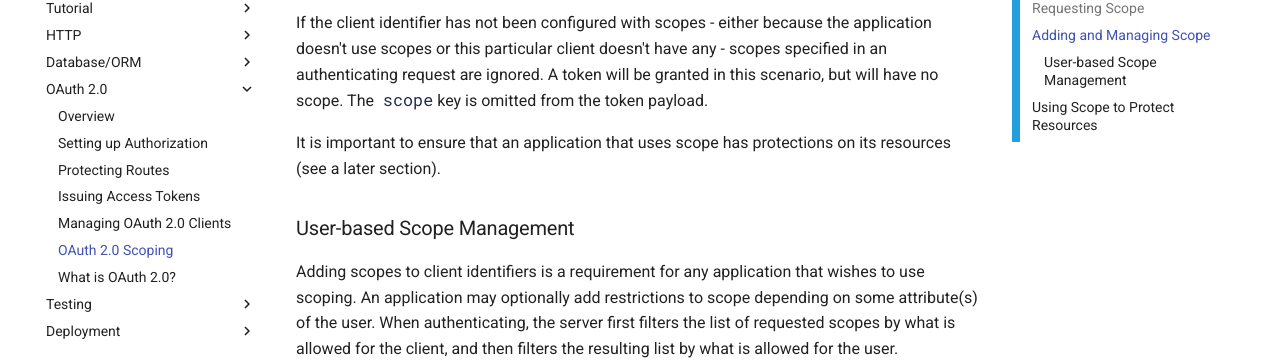
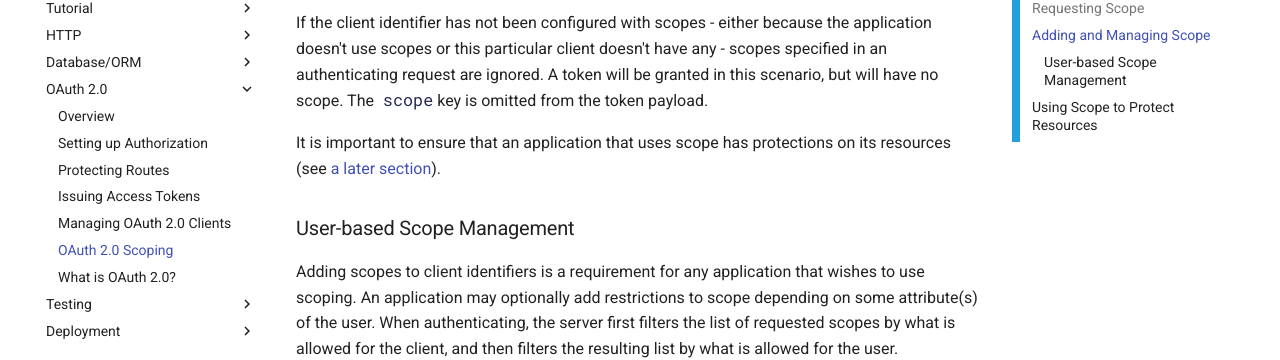
Before and after one commit to stablekernel/aqueduct, an MkDocs documentation site: the page built from source/docs/auth/auth_scopes.md, in a window 1280 px wide and 900 px high, scrolled down 3613 px. Shown: the part 127-487 px from the top of the window. Built offline with MkDocs 1.6.1 and Material for MkDocs 9.7.7, drawn with Linux system fonts in a browser that asks for light colours; comment, search, counter and statistics services are not loaded; old or Windows-style settings are respelled for this version of MkDocs; some of the changed lines change nothing that is shown.

Commit message:
Add anchor tag

```diff
--- a/source/docs/auth/auth_scopes.md
+++ b/source/docs/auth/auth_scopes.md
@@ -94,7 +94,7 @@ If none of the requested scopes are allowed, the access token will *not* be gran
 
 If the client identifier has not been configured with scopes - either because the application doesn't use scopes or this particular client doesn't have any - scopes specified in an authenticating request are ignored. A token will be granted in this scenario, but will have no scope. The `scope` key is omitted from the token payload.
 
-It is important to ensure that an application that uses scope has protections on its resources (see a later section).
+It is important to ensure that an application that uses scope has protections on its resources (see [a later section](#using-scope-to-protect-resources)).
 
 ### User-based Scope Management
 
```
